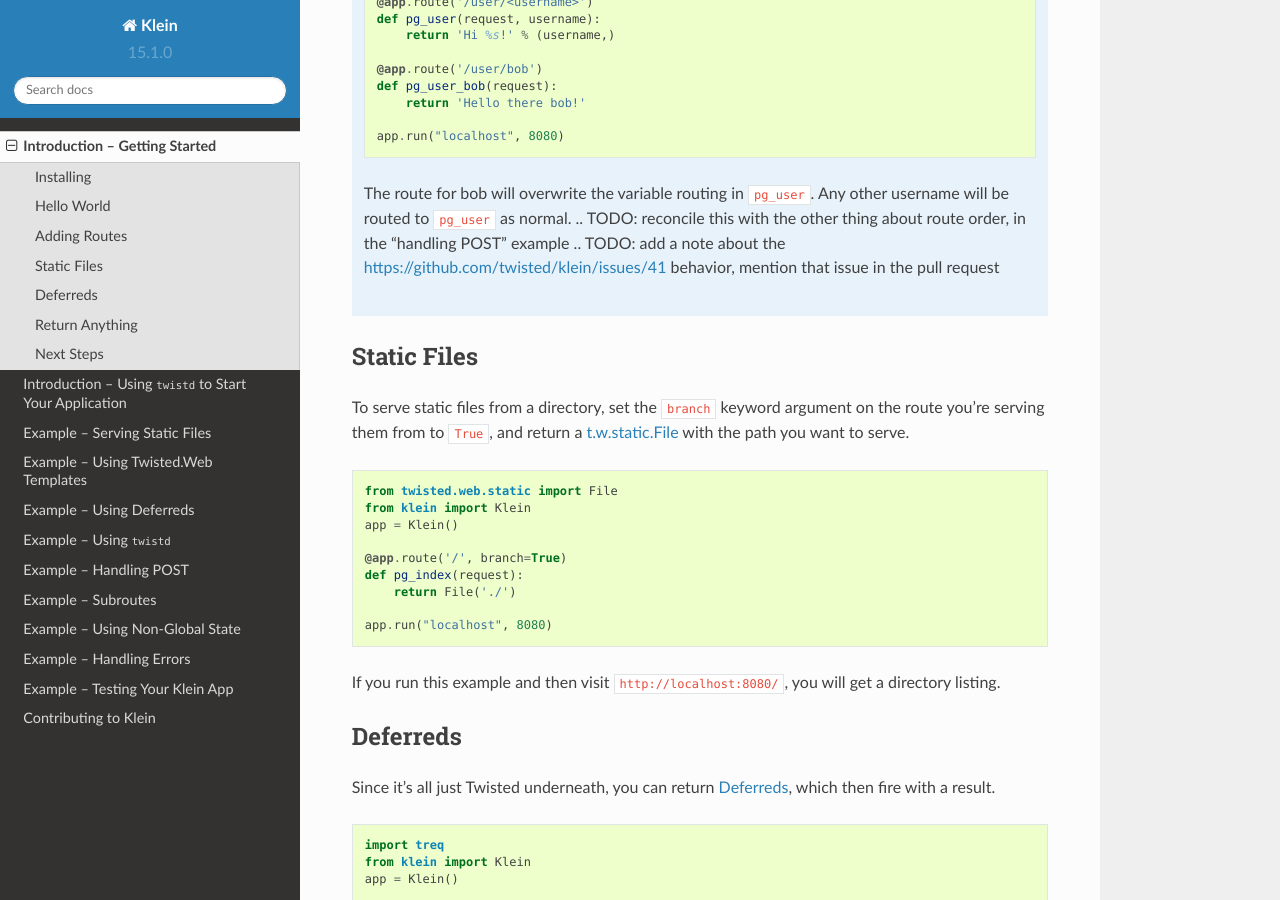
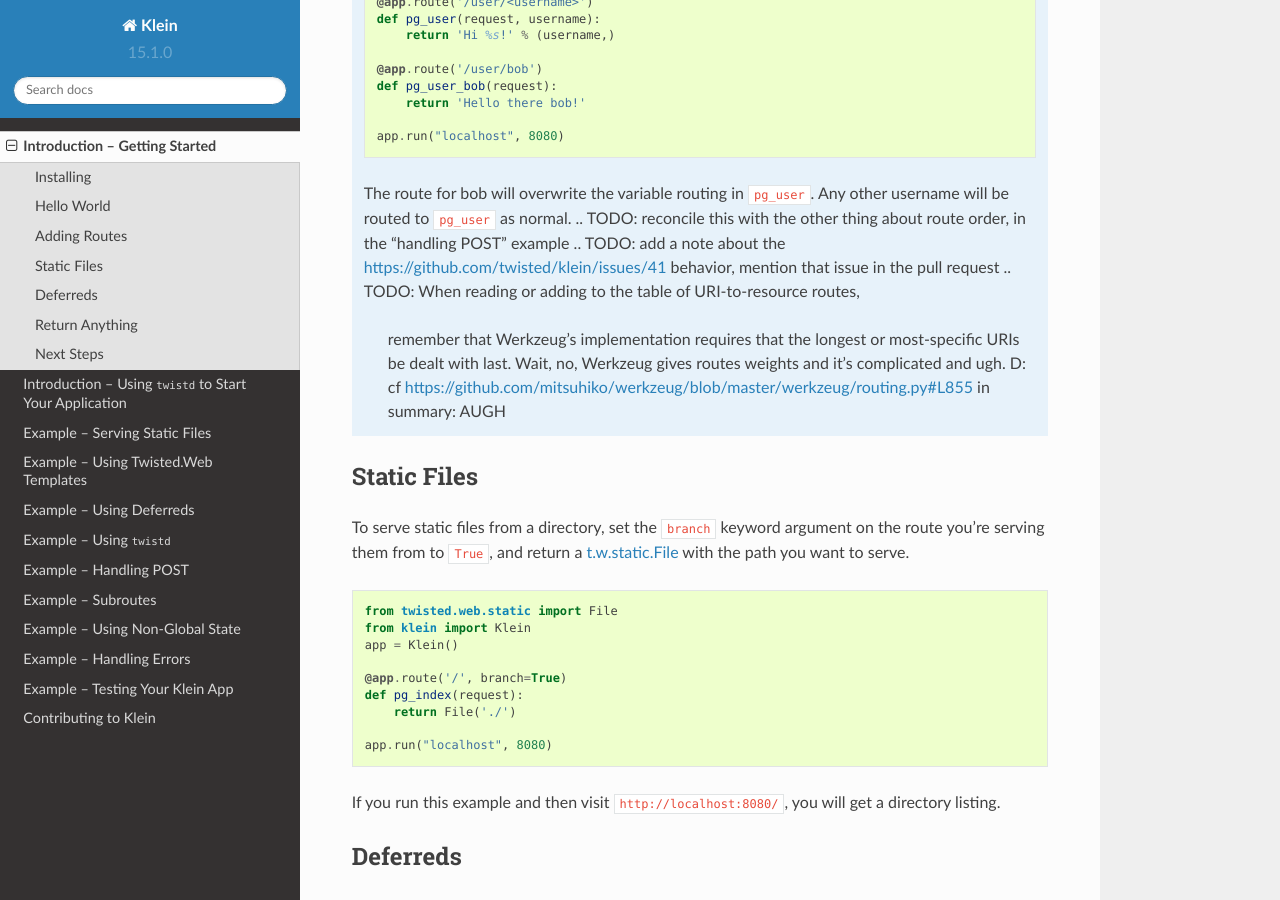
Before and after one commit to twisted/klein, a Sphinx documentation site: the page built from docs/introduction/1-gettingstarted.rst, in a window 1280 px wide and 900 px high, scrolled down 3146 px. Built offline with Sphinx 7.4.7 and the Read the Docs theme 2.0.0, drawn with Linux system fonts in a browser that asks for light colours.

```diff
--- a/docs/examples/deferreds.rst
+++ b/docs/examples/deferreds.rst
@@ -6,7 +6,7 @@ And of course, this is Twisted.
 So there is a wealth of APIs that return a :api:`twisted.internet.defer.Deferred <Deferred>`.
 A Deferred may also be returned from handler functions and their result will be used as the response body.
 
-Here is a simple Google proxy, using `treq <https://github.com/dreid/treq>`_ (think Requests, but using Twisted)::
+Here is a simple Google proxy, using `treq <https://github.com/twisted/treq>`_ (think Requests, but using Twisted)::
 
     import treq
     from klein import Klein
--- a/docs/examples/handlingerrors.rst
+++ b/docs/examples/handlingerrors.rst
@@ -26,10 +26,9 @@ Example App
 
 This example uses error handling to return a custom 404 response when endpoints raise ``NotFound`` exceptions.
 
-.. literalinclude:: error_handling.py
+.. literalinclude:: errorhandling.py
 
-
-The following cURL commands (and output) can be used to test this behaviour::
+You can use curl to see this behavior.::
 
     curl -L http://localhost:8080/droid/R2D2
     Not found, I say
--- a/docs/index.rst
+++ b/docs/index.rst
@@ -55,6 +55,6 @@ Help
 ====
 
 If you have questions about Klein, two of the best places to ask are Stack Overflow and IRC.
-Stack Overflow's `twisted.web tag <http://stackoverflow.com/questions/new/twisted.web?show=all&sort=newest>`_ is a good place to ask specific questions.
+Stack Overflow's `twisted.web tag <stackoverflow.com/questions/tagged/twisted.web?sort=newest>`_ is a good place to ask specific questions.
 You can also look for help on IRC: the Freenode channel ``#twisted.web`` has many residents with domain knowledge about Twisted.
 For help about routing and the other parts of Klein provided by Werkzeug, you may want to start with `Werkzeug's community resources <http://werkzeug.pocoo.org/community/>`_.
--- a/docs/introduction/1-gettingstarted.rst
+++ b/docs/introduction/1-gettingstarted.rst
@@ -24,7 +24,7 @@ This is the canonical way to install Klein.
    Klein is based on Twisted: ``pip`` will try to install Twisted for you, but you may need to install the non-Python packages that Twisted requires.
    To install these yourself, you will need the Python development headers and a compiler.
    On Debian-flavored Linux distributions such as Ubuntu or Mint, you can install them with this command::
-     apt-get install python-dev build-essential
+       apt-get install python-dev build-essential
 
    On other Linux distributions you may need to instead install the appropriate packages via ``pacman`` or ``yum``.
    Twisted is available in the FreeBSD ports tree as ``devel/py-twisted``.
@@ -102,13 +102,12 @@ The three available types are ``string`` (default), ``int`` and ``float``.
    Any other username will be routed to ``pg_user`` as normal.
    .. TODO: reconcile this with the other thing about route order, in the "handling POST" example
    .. TODO: add a note about the https://github.com/twisted/klein/issues/41 behavior, mention that issue in the pull request
-    ..
-       # TODO: When reading or adding to the table of URI-to-resource routes,
-       # remember that Werkzeug's implementation requires that the longest or
-       # most-specific URIs be dealt with last. Wait, no, Werkzeug gives routes
-       # weights and it's complicated and ugh. D: cf
-       # https://github.com/mitsuhiko/werkzeug/blob/master/werkzeug/routing.py#L855
-       in summary: AUGH
+   .. TODO: When reading or adding to the table of URI-to-resource routes,
+      remember that Werkzeug's implementation requires that the longest or
+      most-specific URIs be dealt with last. Wait, no, Werkzeug gives routes
+      weights and it's complicated and ugh. D: cf
+      https://github.com/mitsuhiko/werkzeug/blob/master/werkzeug/routing.py#L855
+      in summary: AUGH
 
 Static Files
 ============
@@ -127,7 +126,7 @@ Since it's all just Twisted underneath, you can return :api:`twisted.internet.de
 
 .. literalinclude:: codeexamples/googleProxy.py
 
-This example here uses `treq <https://github.com/dreid/treq>`_ (think Requests, but using Twisted) to implement a Google proxy.
+This example here uses `treq <https://github.com/twisted/treq>`_ (think Requests, but using Twisted) to implement a Google proxy.
 
 
 Return Anything
```
